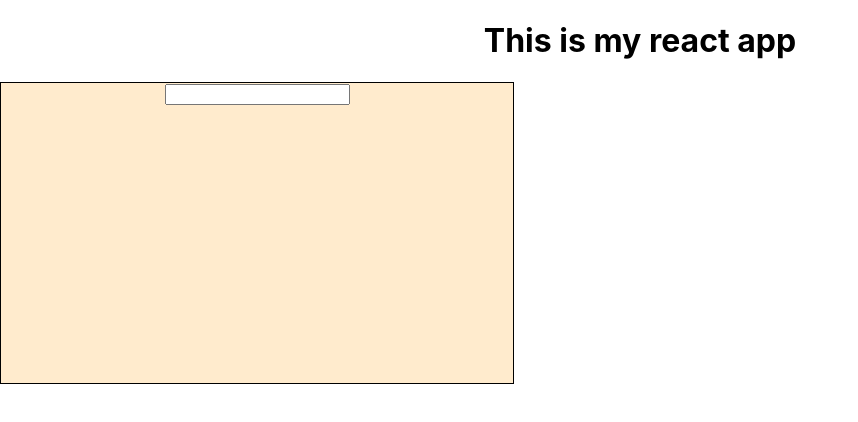
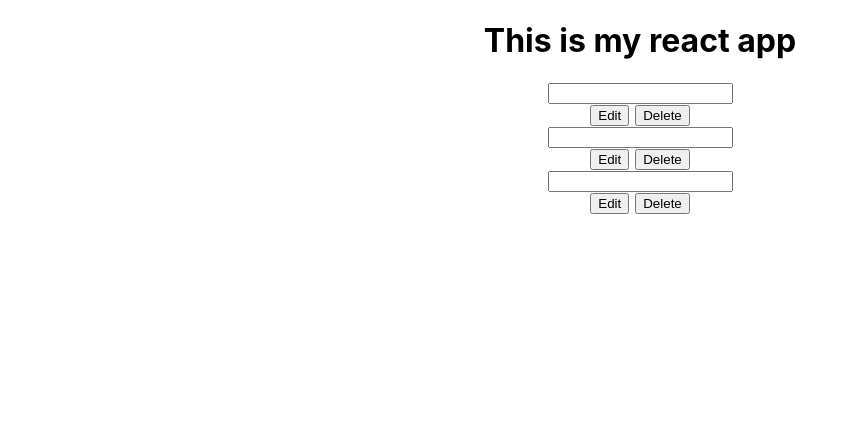
Before and after one commit to Rahman1234562/sunday-class, a React (Create React App) app: page / in a window 1280 px wide. Shown: the top 422 px of the page, without its empty margins (0-858 px from the left). Built offline with nearby package versions, Linux system fonts and the light colour scheme.

Commit message:
updated files

```diff
--- a/src/App.js
+++ b/src/App.js
@@ -7,6 +7,8 @@ function App() {
     <div className="App">
     <h1>This is my react app</h1>
     <Card/>
+    <Card/>
+    <Card/>
     </div>
   );
 }
--- a/src/components/Card.js
+++ b/src/components/Card.js
@@ -2,9 +2,21 @@ import React from 'react'
 import classes from './Card.module.css'
 
 export default function Card() {
+    const item = [
+        {id: 1, todo: "todo1"},
+        {id: 2, todo: "todo2"},
+        {id: 3, todo: "todo3"},
+        {id: 4, todo: "todo4"}
+    ]
   return (
-    <div className={classes.container}>
-         <input type="text" id="fname" name="search"/><br />
+    <div>
+        <div  className={classes.container}>
+                <input type="text" id="fname" name="search"/><br />
+
+                <button className={classes.edit}>Edit</button>
+                <button>Delete</button>
+        </div>
+
 
     </div>
   )
--- a/src/components/Card.module.css
+++ b/src/components/Card.module.css
@@ -1,6 +1,8 @@
 .container{
-    height: 300px;
-    width: 40%;
-    background-color: blanchedalmond;
-    border: 1px solid #000;
+    /* border: 1px solid #000;
+    border-radius: 25px; */
+
 }
+.edit{
+    margin-right: 6px;
+}
```
